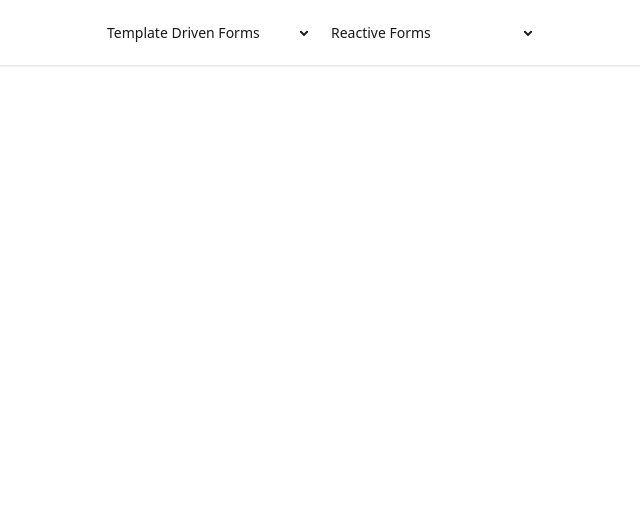
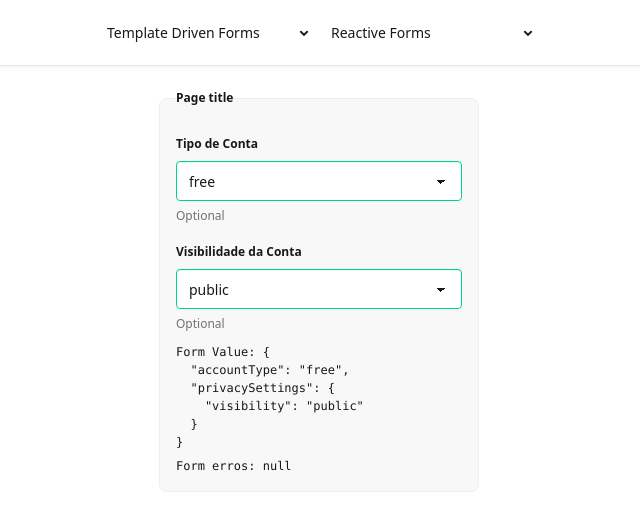
Before and after one commit to farleybsd/FormulariosAngular, an Angular app in the folder Template Driven Forms/curso-formularios-com-angular/: page /reactive-forms/sub-forms in a window 1280 px wide. Before the commit this address led to /. Shown: the top 530 px of the page, without its empty margins (321-961 px from the left). Built offline with nearby package versions, Linux system fonts and the light colour scheme.

Commit message:
Tornando a validação mais flexível

```diff
--- /dev/null
+++ b/Template Driven Forms/curso-formularios-com-angular/src/app/features/reactive-forms/8.sub-forms/enums/account-type.enum.ts
@@ -0,0 +1,4 @@
+export enum AccountType {
+  FREE = 'free',
+  PREMIUM = 'premium',
+}
--- /dev/null
+++ b/Template Driven Forms/curso-formularios-com-angular/src/app/features/reactive-forms/8.sub-forms/enums/account-visiblity-type.enum.ts
@@ -0,0 +1,4 @@
+export enum AccountVisibility {
+  PUBLIC = 'public',
+  PRIVATE = 'private',
+}
--- /dev/null
+++ b/Template Driven Forms/curso-formularios-com-angular/src/app/features/reactive-forms/8.sub-forms/sub-forms.component.html
@@ -0,0 +1,29 @@
+<form [formGroup]="form">
+  <fieldset class="fieldset bg-base-200 border-base-300 rounded-box w-xs border p-4">
+    <legend class="fieldset-legend">Page title</legend>
+    <fieldset class="fieldset">
+      <legend class="fieldset-legend">Tipo de Conta</legend>
+      <select class="select" formControlName="accountType">
+        <option disabled selected>Escolha o tipo de conta</option>
+        @for ( type of accountTypes() ; track type ) {
+        <option [value]="type">{{ type }}</option>
+        }
+      </select>
+      <span class="label">Optional</span>
+    </fieldset>
+    <form formGroupName="privacySettings">
+      <fieldset class="fieldset">
+        <legend class="fieldset-legend">Visibilidade da Conta</legend>
+        <select class="select" formControlName="visibility">
+          <option disabled selected>Escolha a visibilidade da conta</option>
+          @for ( visibility of accountVisibilities() ; track visibility ) {
+          <option [value]="visibility">{{ visibility }}</option>
+          }
+        </select>
+        <span class="label">Optional</span>
+      </fieldset>
+    </form>
+    <pre>Form Value: {{ form.value | json }}</pre>
+     <pre>Form erros: {{ form.errors| json }}</pre>
+  </fieldset>
+</form>
--- /dev/null
+++ b/Template Driven Forms/curso-formularios-com-angular/src/app/features/reactive-forms/8.sub-forms/sub-forms.component.ts
@@ -0,0 +1,37 @@
+import { JsonPipe } from '@angular/common';
+import { ChangeDetectionStrategy, Component, signal } from '@angular/core';
+import { FormControl, FormGroup, ReactiveFormsModule } from '@angular/forms';
+import { accountVisibilityValidator } from './validators/account-visibility.validator';
+import { AccountType } from './enums/account-type.enum';
+import { AccountVisibility } from './enums/account-visiblity-type.enum';
+
+@Component({
+  selector: 'app-sub-forms',
+  imports: [ReactiveFormsModule, JsonPipe],
+  templateUrl: './sub-forms.component.html',
+  styleUrl: './sub-forms.component.css',
+  changeDetection: ChangeDetectionStrategy.OnPush,
+})
+export class SubFormsComponent {
+  protected form = new FormGroup(
+    {
+      accountType: new FormControl<AccountType>(AccountType.FREE),
+      privacySettings: new FormGroup({
+        visibility: new FormControl<AccountVisibility>(AccountVisibility.PUBLIC, {
+          //validators: [accountVisibilityValidator],
+        }),
+      }),
+    },
+    {
+      validators: [
+        accountVisibilityValidator({
+          accountType: 'accountType',
+          visibility: 'privacySettings.visibility',
+        }),
+      ],
+    },
+  );
+
+  protected accountTypes = signal(Object.values(AccountType));
+  protected accountVisibilities = signal(Object.values(AccountVisibility));
+}
--- /dev/null
+++ b/Template Driven Forms/curso-formularios-com-angular/src/app/features/reactive-forms/8.sub-forms/validators/account-visibility.validator.ts
@@ -0,0 +1,25 @@
+import { AbstractControl, ValidationErrors, ValidatorFn } from '@angular/forms';
+import { AccountVisibility } from '../enums/account-visiblity-type.enum';
+import { AccountType } from '../enums/account-type.enum';
+
+interface AccountVisibilityValidatorOptions {
+  accountType: string | string[];
+  visibility: string | string[];
+}
+
+export function accountVisibilityValidator(options: AccountVisibilityValidatorOptions): ValidatorFn  {
+  //Utilizando a propriedade .parent para acesso o pai
+  //const accountType = control.parent?.parent?.get('accountType')?.value;
+
+  return (form: AbstractControl): ValidationErrors | null => {
+    //Utilizando a propriedade .root
+    const accountType =form.get(options.accountType)?.value;
+    const visibility = form.get(options.visibility)?.value;
+
+    if (accountType === AccountType.FREE && visibility === AccountVisibility.PRIVATE) {
+      return { privateNotAllowed: true };
+    }
+
+    return null;
+  };
+}
--- a/Template Driven Forms/curso-formularios-com-angular/src/app/features/reactive-forms/routes.ts
+++ b/Template Driven Forms/curso-formularios-com-angular/src/app/features/reactive-forms/routes.ts
@@ -6,6 +6,7 @@ import { SetErrosComponent } from './4.set-erros/set-erros.component';
 import { FormGroupComponent } from './5.form-group/form-group.component';
 import { ManipulateControlsComponent } from './6.manipulate-controls/manipulate-controls.component';
 import { FormRecordComponent } from './7.form-record/form-record.component';
+import { SubFormsComponent } from './8.sub-forms/sub-forms.component';
 
 
 export const reactiveFormsRoutes: Routes = [
@@ -37,4 +38,8 @@ export const reactiveFormsRoutes: Routes = [
     path: 'form-record',
     component: FormRecordComponent,
   },
+  {
+    path: 'sub-forms',
+    component: SubFormsComponent,
+  },
 ];
```
Also changed, not shown: Template Driven Forms/curso-formularios-com-angular/src/app/features/reactive-forms/8.sub-forms/sub-forms.component.css (added).
